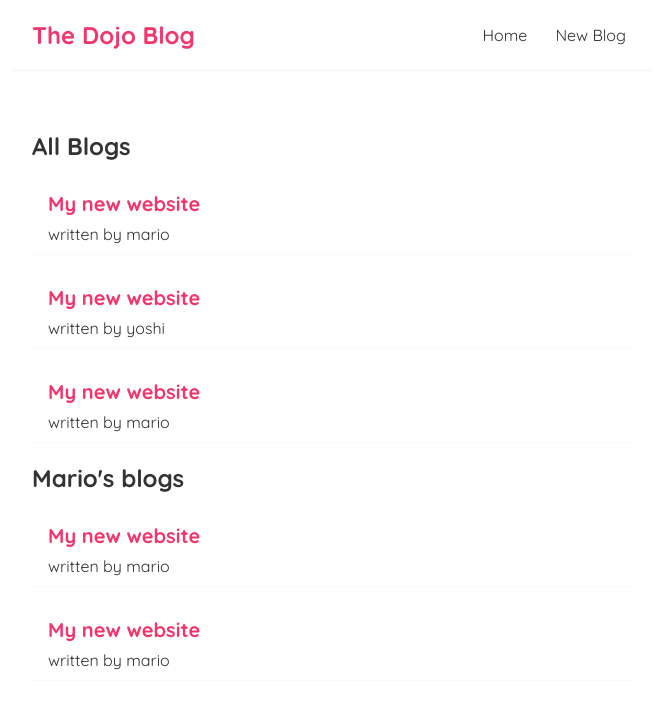
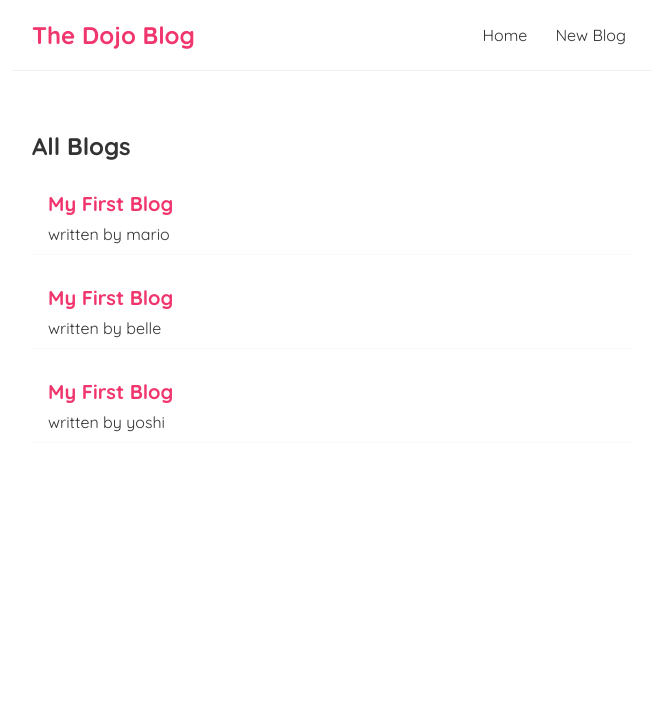
Before and after one commit to Godbrand0/react-blog, a React (Create React App) app: page / in a window 1280 px wide. Shown: the top 708 px of the page, without its empty margins (308-964 px from the left). Built offline with nearby package versions, Linux system fonts and the light colour scheme; data requests are answered from the project's data file.

Commit message:
error-handling-and json-server

```diff
--- /dev/null
+++ b/data/db.json
@@ -0,0 +1,22 @@
+{
+  "blogs": [
+    {
+      "title": "My First Blog",
+      "body": "Lorem ipsum dolor sit amet consectetur adipisicing elit. Porro nihil minima fuga provident magnam explicabo sit, laborum illum animi? Sint eligendi exercitationem ipsam dolore nostrum asperiores similique eos animi et!",
+      "author": "mario",
+      "id": 1
+    },
+    {
+      "title": "My First Blog",
+      "body": "Lorem ipsum dolor sit amet consectetur adipisicing elit. Porro nihil minima fuga provident magnam explicabo sit, laborum illum animi? Sint eligendi exercitationem ipsam dolore nostrum asperiores similique eos animi et!",
+      "author": "belle",
+      "id": 2
+    },
+    {
+      "title": "My First Blog",
+      "body": "Lorem ipsum dolor sit amet consectetur adipisicing elit. Porro nihil minima fuga provident magnam explicabo sit, laborum illum animi? Sint eligendi exercitationem ipsam dolore nostrum asperiores similique eos animi et!",
+      "author": "yoshi",
+      "id": 3
+    }
+  ]
+}
--- a/src/Home.js
+++ b/src/Home.js
@@ -1,20 +1,37 @@
-import { useState } from "react";
+import { useState, useEffect } from "react";
 import BlogList from "./BlogList";
 
 const Home = () => {
-  const [blogs, setBlogs] = useState([
-    { title: "My new website", body: "lorem ipsum...", author: "mario", id: 1 },
-    { title: "My new website", body: "lorem ipsum...", author: "yoshi", id: 2 },
-    { title: "My new website", body: "lorem ipsum...", author: "mario", id: 3 },
-  ]);
+  const [blogs, setBlogs] = useState(null);
+  const [isPending, setIsPending] = useState(true);
+  const [error, setError] = useState(null);
+
+  useEffect(() => {
+    setTimeout(() => {
+      fetch("http://localhost:8000/blogs")
+        .then((res) => {
+          if (!res.ok) {
+            throw new Error("could not connect");
+          }
+          return res.json();
+        })
+        .then((data) => {
+          setBlogs(data);
+          setIsPending(false);
+          setError(null);
+        })
+        .catch((err) => {
+          setIsPending(false);
+          setError(err.message);
+        });
+    }, 1000);
+  }, []);
 
   return (
     <div className="home">
-      <BlogList blogs={blogs} title="All Blogs" />
-      <BlogList
-        blogs={blogs.filter((blog) => blog.author === "mario")}
-        title="Mario's blogs"
-      />
+      {error && <div>{error}</div>}
+      {isPending && <div> Loading...</div>}
+      {blogs && <BlogList blogs={blogs} title="All Blogs" />}
     </div>
   );
 };
```
